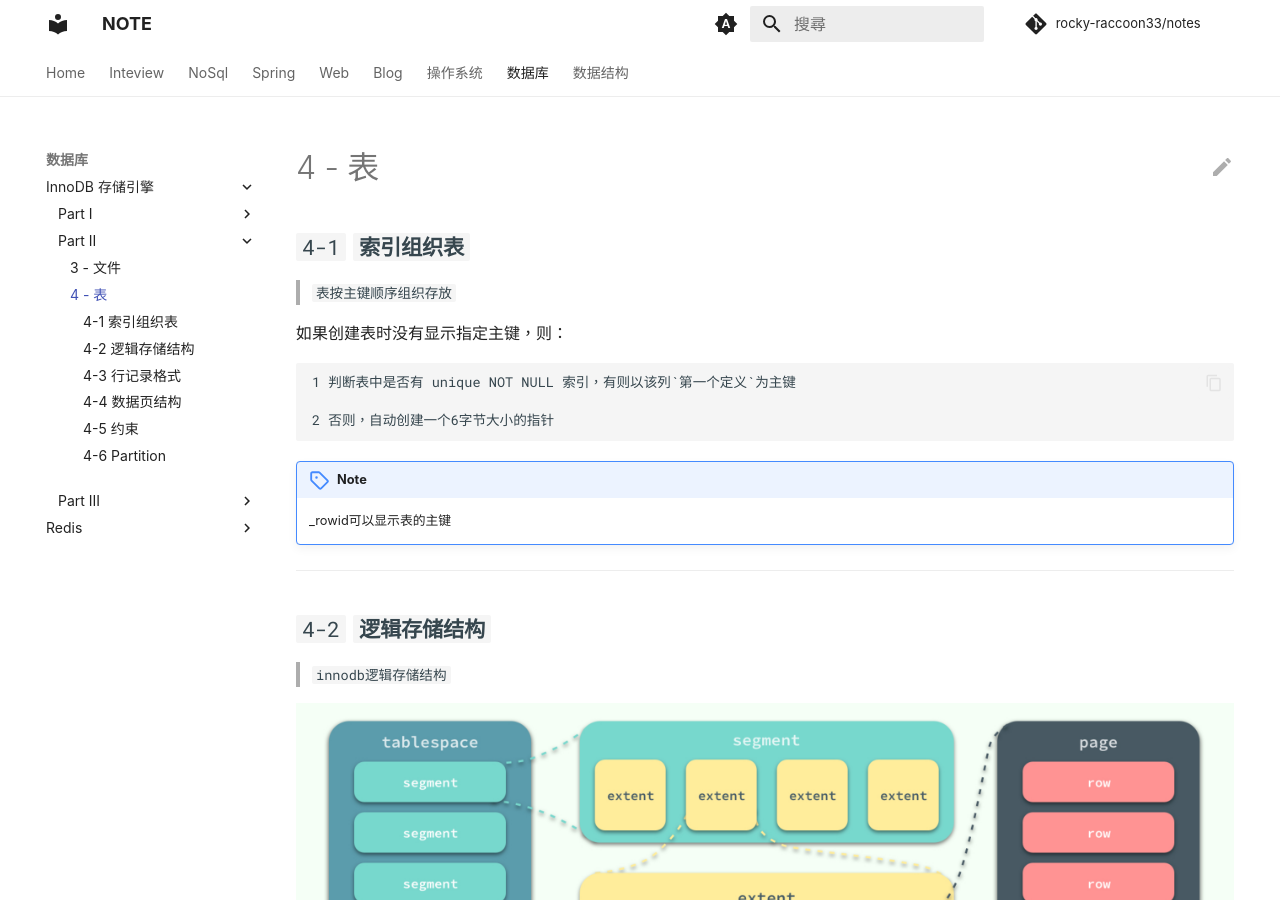
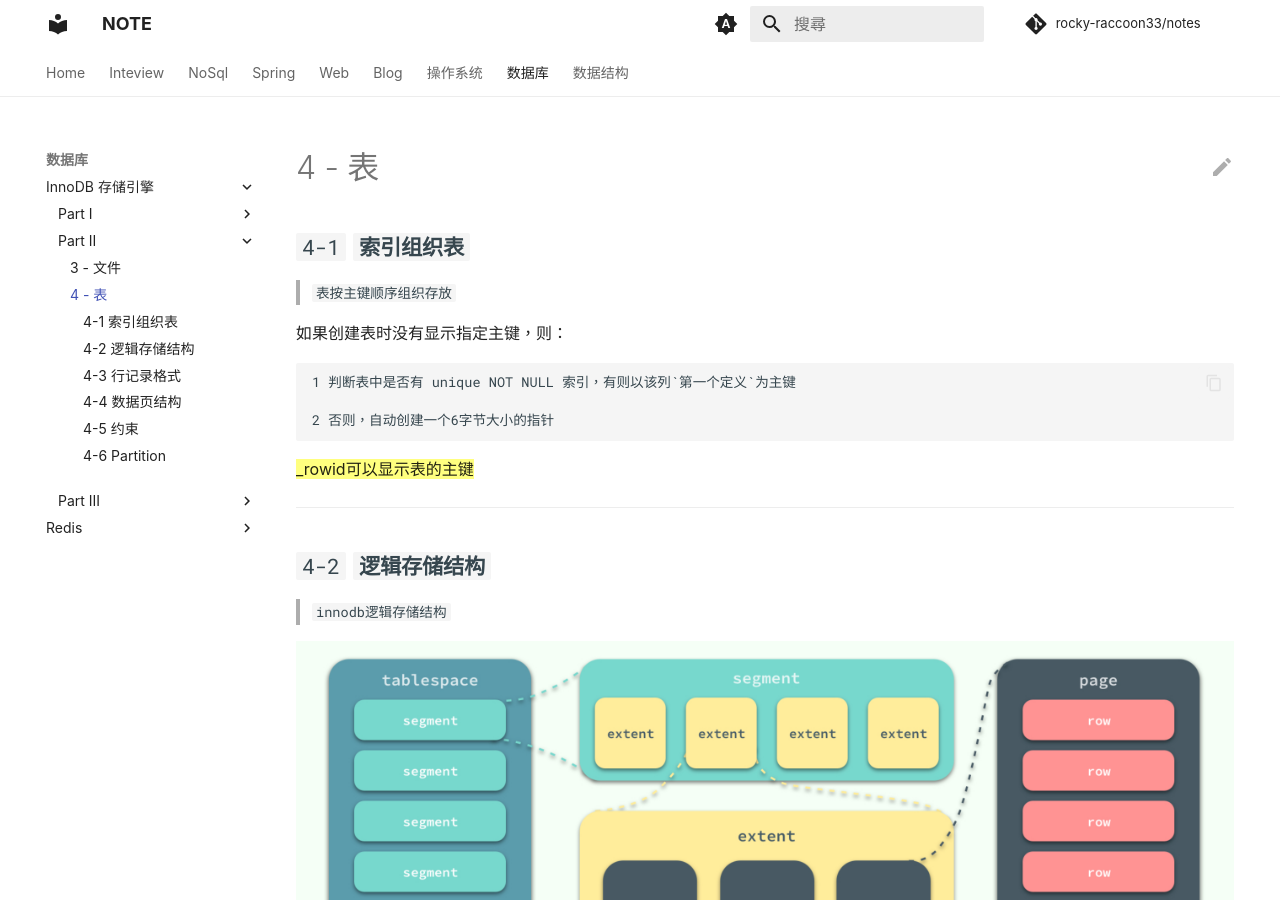
Before and after one commit to rocky-raccoon33/notes, an MkDocs documentation site: the page built from docs/数据库/InnoDB 存储引擎/Part II/4 - 表.md, in a window 1280 px wide and 900 px high. Built offline with MkDocs 1.6.1 and Material for MkDocs 9.7.7, drawn with Linux system fonts in a browser that asks for light colours; comment, search, counter and statistics services are not loaded.

Commit message:
Update 4 - 表.md

```diff
--- a/docs/数据库/InnoDB 存储引擎/Part II/4 - 表.md
+++ b/docs/数据库/InnoDB 存储引擎/Part II/4 - 表.md
@@ -10,9 +10,7 @@
 
     2 否则，自动创建一个6字节大小的指针
 
-!!! note
-
-	_rowid可以显示表的主键
+{== _rowid可以显示表的主键 ==}
 ___
 
 ## `4-2` **`逻辑存储结构`**
```
Also changed, not shown: other parts of docs/数据库/InnoDB 存储引擎/Part II/4 - 表.md (+0 -2 lines).
